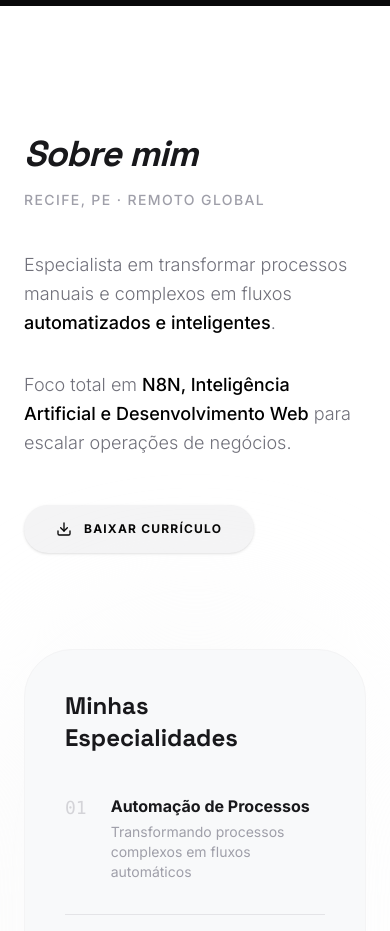
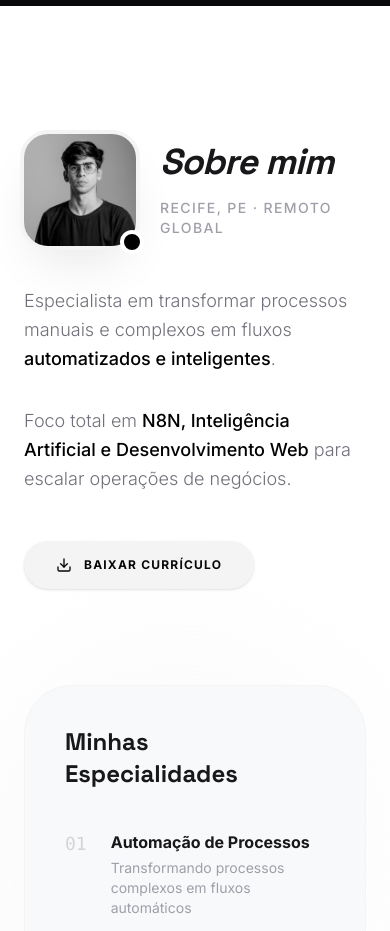
Before and after one commit to VictorN0gueira/portfolio-victornogueira, a React (Vite) app: page / in a window 390 px wide. Shown: the part 1540-2471 px from the top of the page. Built offline with nearby package versions, Linux system fonts and the light colour scheme.

Commit message:
fix: show profile photo on mobile in about section

```diff
--- a/src/components/About.tsx
+++ b/src/components/About.tsx
@@ -21,8 +21,8 @@ export default function About() {
           transition={{ duration: 0.8 }}
         >
           {/* Foto com efeito premium */}
-          <div className="relative mb-10 flex items-start gap-8">
-            <div className="relative shrink-0 hidden sm:block">
+          <div className="relative mb-10 flex items-center sm:items-start gap-6 sm:gap-8">
+            <div className="relative shrink-0">
               <div className="w-28 h-28 md:w-36 md:h-36 rounded-3xl overflow-hidden ring-4 ring-zinc-100 shadow-2xl shadow-black/10">
                 <img
                   src="/victor-photo.jpg"
```
